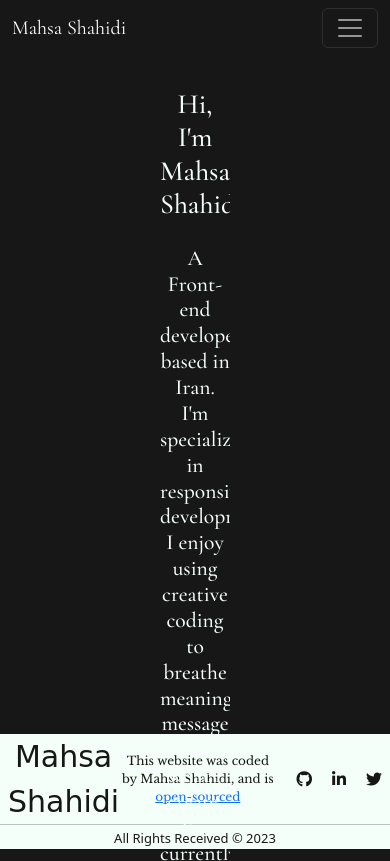
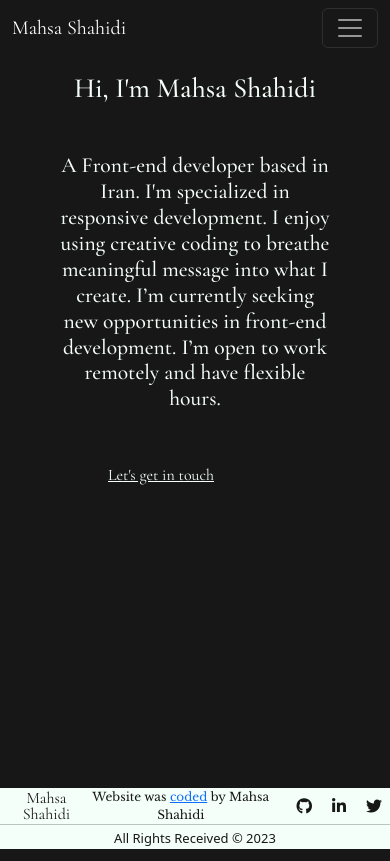
Before and after one commit to mahsashahidi/portfolio-project, a plain HTML site: page about.html in a window 390 px wide. Shown: the top 861 px of the page. Drawn offline with nearby package versions, Linux system fonts and the light colour scheme; a web font is replaced by a local one.

Commit message:
made the footer and the homepage responsive

```diff
--- a/about.html
+++ b/about.html
@@ -41,8 +41,9 @@
     <title>Mahsa Shahidi - About</title>
   </head>
   <body>
+    <div class="container-fluid">
       <header>
-      <nav class="navbar navbar-expand-lg navbar-dark bg-dark">
+        <nav class="navbar fixed-top navbar-expand-lg navbar-dark bg-dark">
           <div class="container-fluid">
             <a class="navbar-brand" href="/" title="Homepage - Mahsa Shahidi"
               >Mahsa Shahidi</a
@@ -138,30 +139,39 @@
       <div class="about-content">
         <!-- bio -->
         <div class="bio-content">
-        <h1 class="mb-4">Hi, I'm Mahsa Shahidi</h1>
-        <h4>
+          <h1 class="mb-4 mt-5 ms-5 me-5 pt-4">Hi, I'm Mahsa Shahidi</h1>
+          <h4
+            class="mb-0 ms-5 me-5 text-center d-flex align-items-center flex-column mt-5 ms-5 me-5"
+          >
             A Front-end developer based in Iran. I'm specialized in responsive
             development. I enjoy using creative coding to breathe meaningful
-          message into what I create. I’m currently seeking new opportunities in
-          front-end development. I’m open to work remotely and have flexible
-          hours.
+            message into what I create. I’m currently seeking new opportunities
+            in front-end development. I’m open to work remotely and have
+            flexible hours.
           </h4>
-        <p class="ms-3 mt-3">
+          <div class="ms-5 ps-5 mt-0 text-start">
             <a href="/contact.html" title="Contact Mahsa Shahidi"
               >Let's get in touch</a
             >
-        </p>
+          </div>
+        </div>
       </div>
     </div>
     <!-- footer -->
     <footer>
       <div class="mainFooter d-flex justify-content-between align-items-center">
-        <p>Mahsa Shahidi</p>
-        <span class="git-source"
+        <p class="bigscreen d-none d-md-block">Mahsa Shahidi</p>
+        <p class="smallscreen d-sm-block d-md-none">Mahsa Shahidi</p>
+        <span class="git-source d-none d-md-block"
           >This website was coded by Mahsa Shahidi, and is
           <a href="https://github.com/mahsashahidi/portfolio-project"
             >open-sourced</a
           ></span
+        >
+        <span class="git-source d-sm-block d-md-none"
+          >Website was
+          <a href="https://github.com/mahsashahidi/portfolio-project">coded</a>
+          by Mahsa Shahidi</span
         >
         <div class="sns d-flex justify-content-center">
           <a href="https://github.com/mahsashahidi"
--- a/css/style.css
+++ b/css/style.css
@@ -20,7 +20,7 @@ body {
   background: var(--primary-color);
   text-align: center;
   /* box-sizing: border-box; */
-  overflow-x: hidden;
+  overflow: hidden;
   /* margin: 0;
   padding: 0; */
   width: 100%;
@@ -169,10 +169,11 @@ body {
   font-family: var(--header-font);
 }
 .projects h1 {
-  font-size: 5em;
-  margin-top: 5px;
+  font-size: 4em;
+  margin-top: 50px;
   text-align: center;
   margin-bottom: 0;
+  padding-bottom: 0;
 }
 .projects a {
   display: block;
@@ -197,7 +198,7 @@ body {
 }
 .projects .block h2 {
   position: relative;
-  font-size: 3rem;
+  font-size: 2.5rem;
   font-family: var(--header-font);
   font-weight: lighter;
 }
@@ -218,7 +219,7 @@ body {
 }
 .projects .block .notes {
   position: absolute;
-  top: 0;
+  top: 1rem;
   line-height: 1.5;
   right: -11.5rem;
   opacity: 0;
@@ -346,12 +347,21 @@ footer .mainFooter {
   font-size: 16px;
   font-family: "Libre Baskerville", serif;
 }
-footer .mainFooter p {
+footer .mainFooter .bigscreen {
   font-size: 30px;
   margin: 0;
   padding-top: 0;
   padding-top: 0;
   font-family: "Libre Barcode 128 Text", cursive;
+  /* font-family: "Libre Barcode 39 Text", cursive; */
+}
+footer .mainFooter .smallscreen {
+  font-size: 16px;
+  line-height: 1;
+  margin: 0;
+  padding-top: 0;
+  padding-top: 0;
+  font-family: var(--header-font);
   /* font-family: "Libre Barcode 39 Text", cursive; */
 }
 footer .mainFooter .git-source {
@@ -380,16 +390,18 @@ hr {
   position: relative;
   overflow: hidden;
   font-family: var(--header-font);
-  margin: 2rem 10rem;
+  /* margin: 2rem 10rem; */
   z-index: 1;
+  font-size: 4rem;
 }
-.about-content p {
+.about-content a {
   text-align: start;
+  font-size: 1rem;
 }
-.about-content p a {
+.about-content a {
   color: var(--secondary-color);
 }
-.about-content p:hover {
+.about-content a:hover {
   font-weight: bold;
   text-shadow: 0 0 5px rgb(186, 187, 186);
 }
@@ -423,3 +435,30 @@ svg:hover path {
     transform: translate(-600px, -90px) rotate(0deg) scale(1.09);
   }
 } */
+
+@media (max-width: 576px) {
+  .hero h1 {
+    font-size: 3rem;
+  }
+  .hero h1::before {
+    font-size: 3rem;
+  }
+  .hero h2 {
+    font-size: 1.25rem;
+  }
+  .hero h2::before {
+    font-size: 1.25rem;
+  }
+  .hero p {
+    font-size: 1.25rem;
+  }
+  footer .mainFooter .smallscreen {
+    font-size: 16px;
+    line-height: 1;
+    margin: 0;
+    padding-top: 0;
+    padding-top: 0;
+    font-family: var(--header-font);
+    /* font-family: "Libre Barcode 39 Text", cursive; */
+  }
+}
```
Also changed, not shown: contact.html (+15 -6 lines), index.html (+1 -1 lines), works.html (+16 -6 lines). Lines whose indentation alone changed are shown as unchanged.
